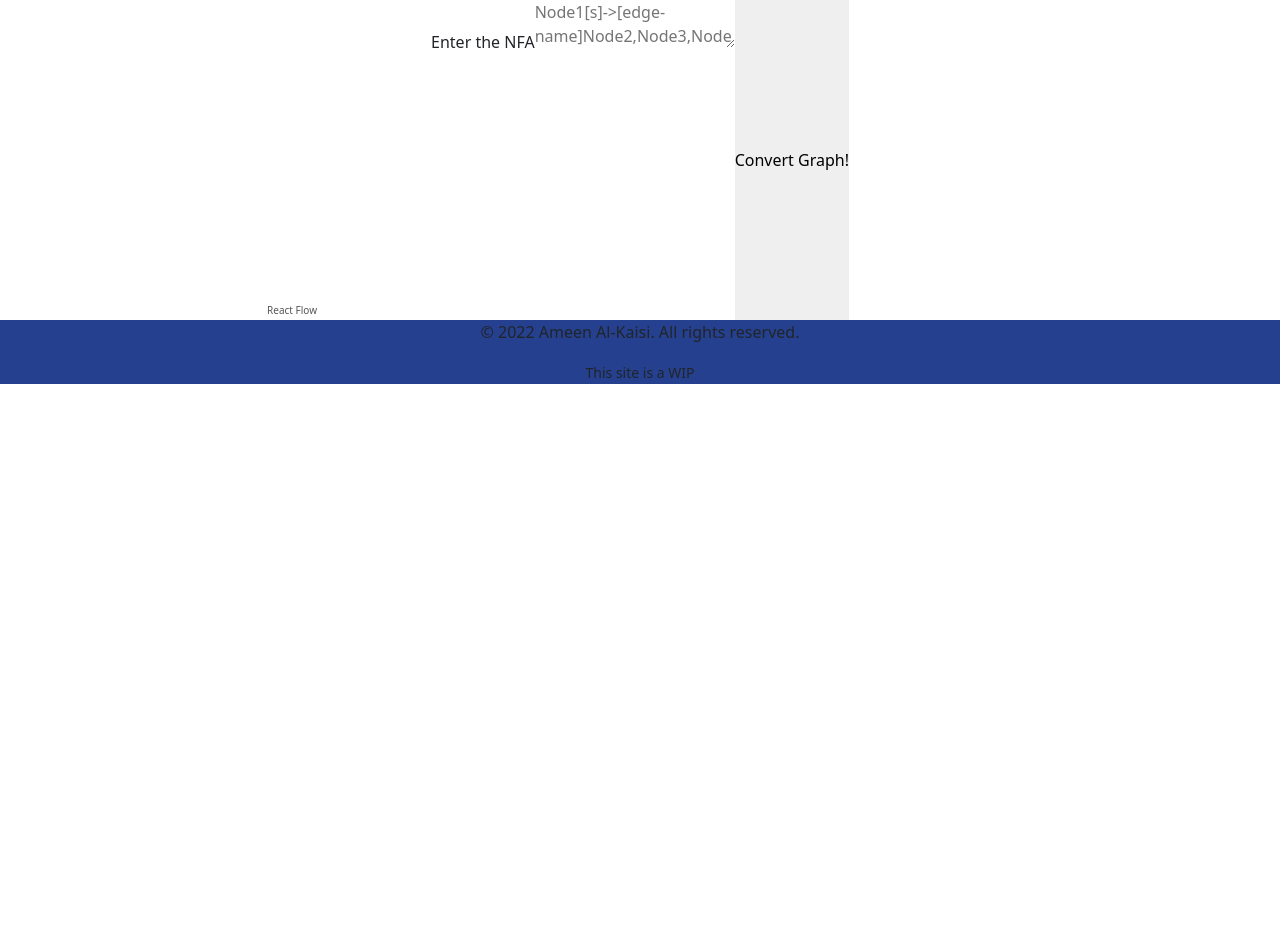
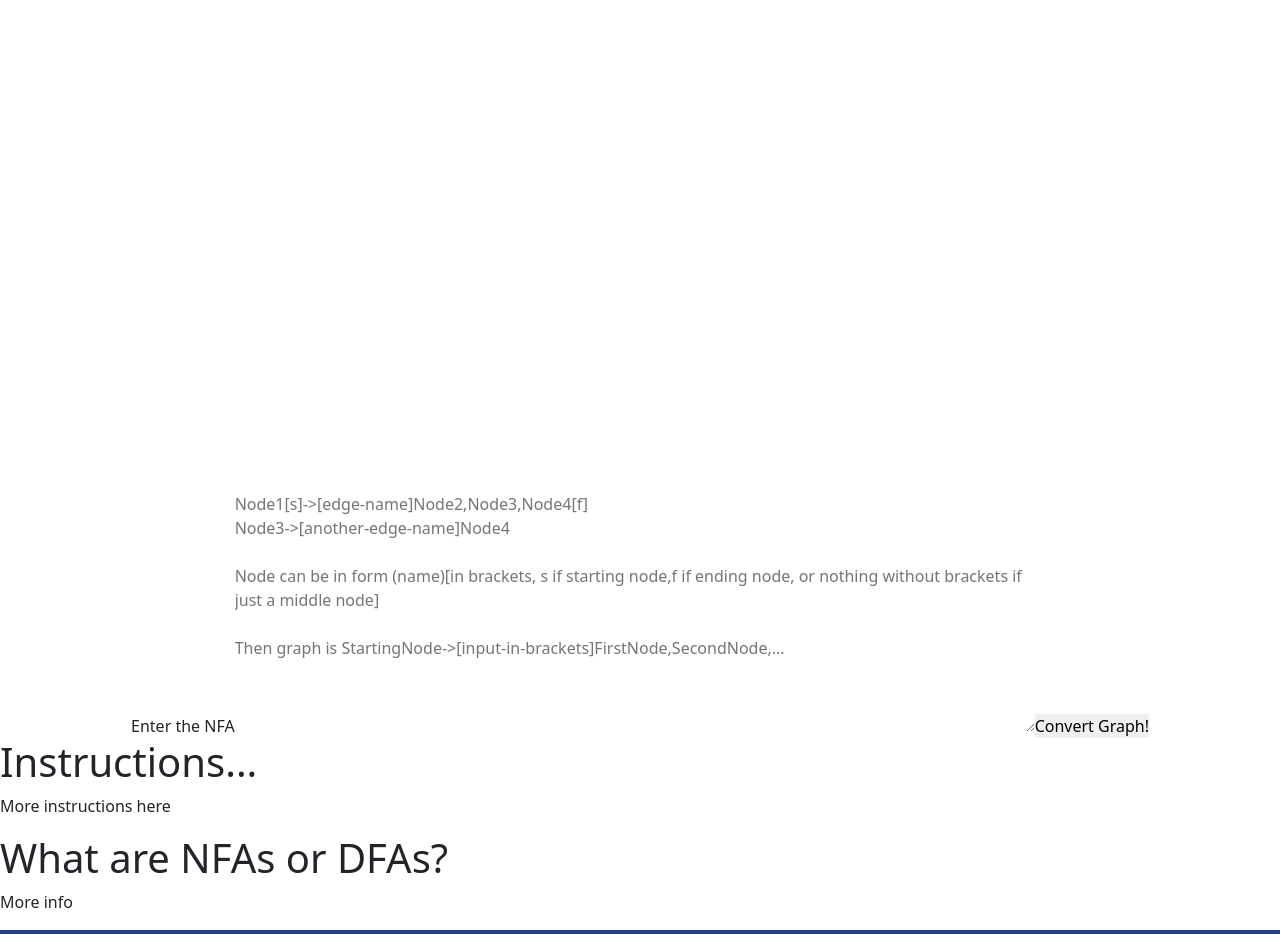
Before and after one commit to ameenalkaisi/XFA, a React app in the folder app/: page / in a window 1280 px wide. Shown: the top 934 px of the page. Before the commit the page ends 800 px from the top, so only its background shows below. Built offline with nearby package versions, Linux system fonts and the light colour scheme.

Commit message:
added information page and impleemented CSS grids into the graphs and input

```diff
--- a/app/src/client/App.tsx
+++ b/app/src/client/App.tsx
@@ -1,11 +1,13 @@
 import * as React from 'react';
 import GraphCreator from './components/GraphCreator';
 import Footer from './components/Footer';
+import Info from './components/Info';
 
 const App: React.FC<{}> = (): React.ReactElement => {
 	return (
 		<>
 			<GraphCreator />
+			<Info />
 			<Footer />
 		</>
 	);
--- a/app/src/client/app.scss
+++ b/app/src/client/app.scss
@@ -13,7 +13,11 @@
 
 .graph-creator {
 	display: grid;
-	grid-template-columns: 1fr auto auto 1fr;
+	grid-template-rows: 2fr 1fr;
+	grid-template-columns: 1fr 1fr;
+	grid-template-areas:
+		"left-display right-display"
+		"input input";
 
 	.graph-display {
 		width: 20em;
@@ -25,8 +29,19 @@
 		}
 	}
 
+	.graph-display:nth-child(0) {
+		grid-area: "left-display";
+	}
+
+	.graph-display:nth-child(1) {
+		grid-area: "right-display";
+	}
+
 	&__input {
-		&--text-area {
+		grid-area: input;
+		justify-self: center;
+
+		&--textarea {
 			height: 15em;
 			width: 50em;
 		}
--- a/app/src/client/components/GraphCreator.tsx
+++ b/app/src/client/components/GraphCreator.tsx
@@ -1,7 +1,6 @@
 import * as React from 'react';
 import Graph from '../../utility/graph';
-import { convertNFAtoDFA } from '../../utility/graph-utils';
-import { parseText } from '../../utility/graph-utils';
+import { convertNFAtoDFA, parseText } from '../../utility/graph-utils';
 import GraphDisplay from './GraphDisplay';
 
 const GraphCreator: React.FC<{}> = (): React.ReactElement => {
@@ -22,10 +21,18 @@ const GraphCreator: React.FC<{}> = (): React.ReactElement => {
 
 	return (
 		<div className="graph-creator">
-			{/* For now width/height are set in (s)css, but place here something eventually*/}
-			<GraphDisplay graph={graph} />
+			{
+				// display input graph only if it's not empty
+				graph.nodes.length !== 0 &&
+				<>
+					<section className="graph-creator__input-display">
+						<label>Input graph</label>
+						<GraphDisplay graph={graph} />
+					</section>
+				</>
+			}
 			<div className="graph-creator__input">
-				<label>Enter the NFA</label>
+				<label htmlFor="graph-input">Enter the NFA</label>
 				<textarea
 					id="graph-input"
 					className="graph-creator__input--textarea"
@@ -35,11 +42,20 @@ const GraphCreator: React.FC<{}> = (): React.ReactElement => {
 						+ "f if ending node, or nothing without brackets if just a middle node]"
 						+ "\n\nThen graph is StartingNode->[input-in-brackets]FirstNode,SecondNode,..."}
 					ref={textAreaText} />
+				<button className="graph-creator__input--btn" onClick={debug}>Convert Graph!</button>
 			</div>
-			<button className="graph-creator__convert-btn" onClick={debug}>Convert Graph!</button>
 			{/*<button onClick={debug} className="graph-creator__debug-btn">Debug</button>*/}
 
-			{displayedGraph.nodes.length !== 0 && <GraphDisplay graph={displayedGraph} />}
+			{
+				displayedGraph.nodes.length !== 0 &&
+				// display output graph only if it's not empty
+				<>
+					<section className="graph-creator__output-display">
+						<label>Output graph</label>
+						<GraphDisplay graph={displayedGraph} />
+					</section>
+				</>
+			}
 		</div>
 	);
 }
--- /dev/null
+++ b/app/src/client/components/Info.tsx
@@ -0,0 +1,15 @@
+import * as React from "react";
+
+const Info: React.FC<{}> = (): React.ReactElement => {
+	return (
+		<div className="info">
+			<h1>Instructions...</h1>
+			<p>More instructions here</p>
+
+			<h1>What are NFAs or DFAs?</h1>
+			<p>More info</p>
+		</div>
+	);
+}
+
+export default Info;
```
